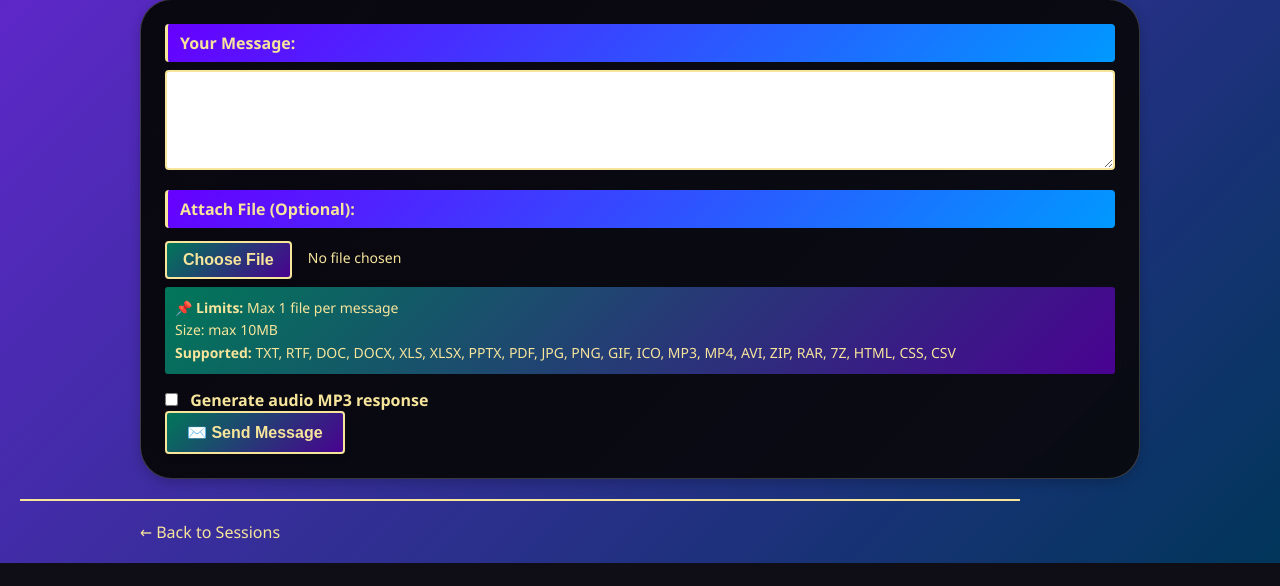
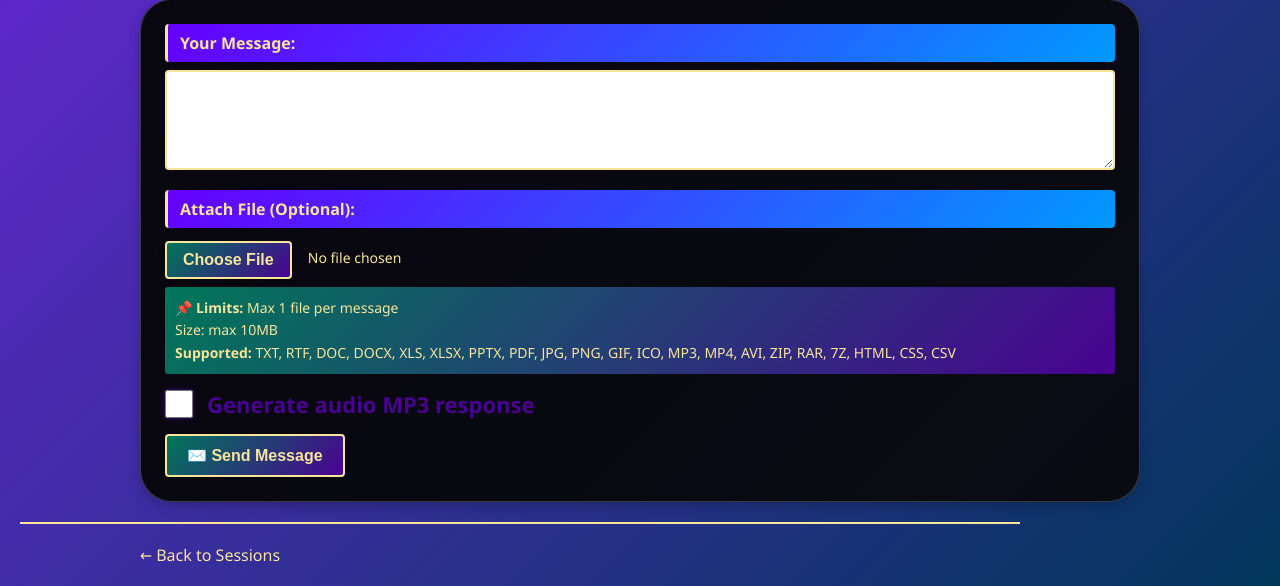
Before and after one commit to Robert2K/chatbot_hub, a Django app: template chatbot_hub/chat/templates/chat/session_detail.html in a window 1280 px wide. Shown: the part 326-912 px from the top of the page. Before the commit the page ends 889 px from the top, so only its background shows below. Run offline with Django 5.2, Linux system fonts and the light colour scheme; the template is opened without the code that fills it, so the values that code supplies are empty.

Commit message:
Improvements have been made to the user interface (UI) and user experience (UX) of the checkbox, which now includes the option to generate an MP3 response or simply display the response as text

```diff
--- a/chatbot_hub/chat/templates/chat/session_detail.html
+++ b/chatbot_hub/chat/templates/chat/session_detail.html
@@ -210,9 +210,9 @@
             </div>
         </div>
 
-        <div>
-            <input type="checkbox" id="id_tts" name="tts">
-            <label for="id_tts" style="display: inline; background: none; border-left: none; padding: 0; margin-left: 8px;">Generate audio MP3 response</label>
+        <div style="display: flex; align-items: center; margin-bottom: 15px;">
+            <input type="checkbox" id="id_tts" name="tts" style="width: 28px; height: 28px; accent-color: #017759; border: 2px solid #490291; box-shadow: 0 0 4px #490291; margin-right: 14px; cursor: pointer;">
+            <label for="id_tts" style="font-size: 22px; font-weight: bold; color: #490291; background: none; border-left: none; padding: 0; margin: 0;">Generate audio MP3 response</label>
         </div>
 
         <button
```
